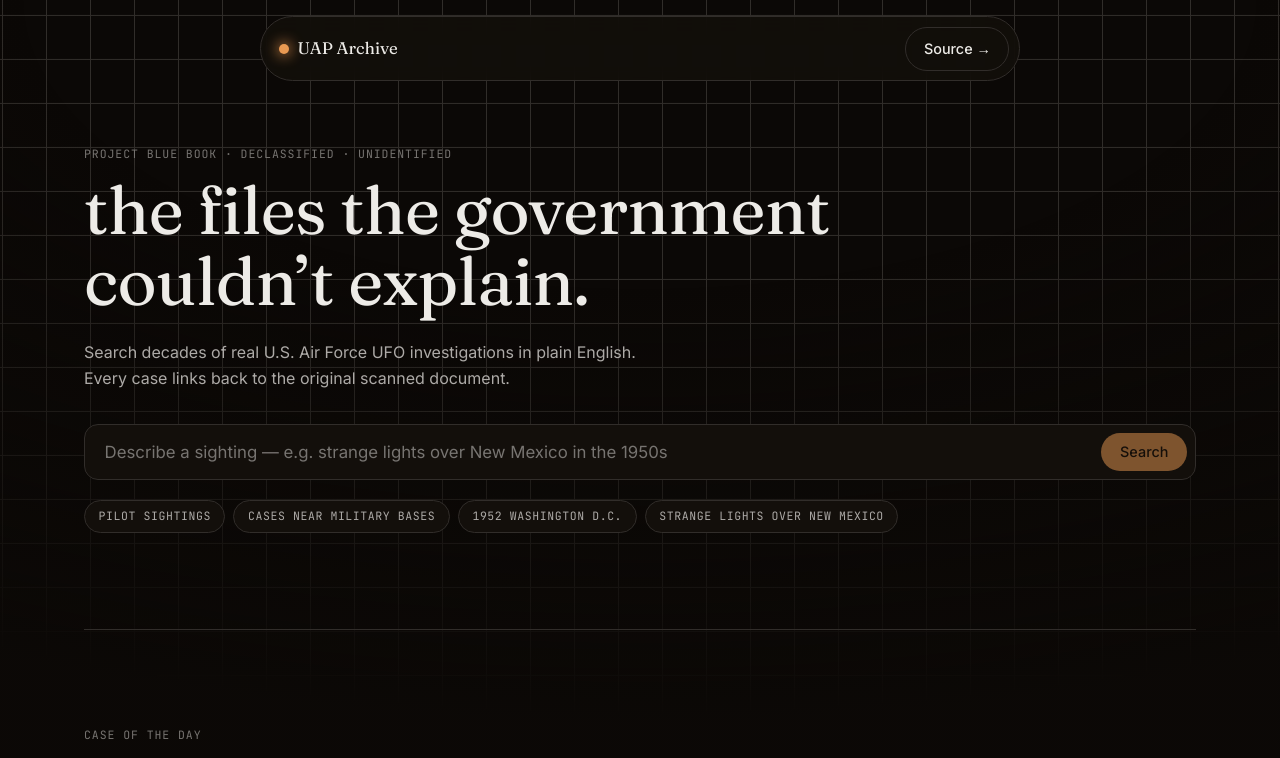
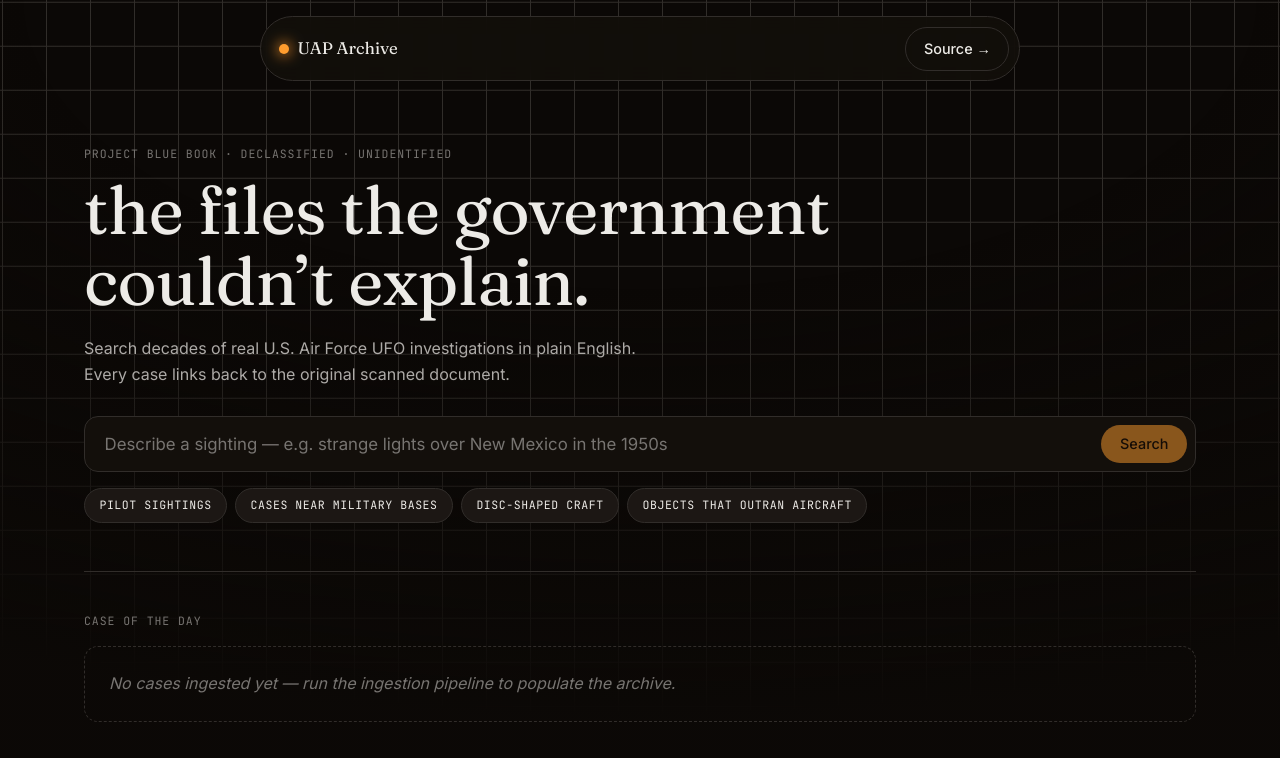
Before and after one commit to CHRISTIANSEBO/uap-archive, a React (Vite) app in the folder frontend/: page / in a window 1280 px wide. Shown: the top 758 px of the page. Built offline with nearby package versions, Linux system fonts and the light colour scheme; no server answers.

Commit message:
Polish: tighten homepage spacing, stronger amber accent + clickable chips, de-dup chips; exclude index/roll items (is_case) from random/search/stats/filters

```diff
--- a/frontend/src/pages/HomePage.tsx
+++ b/frontend/src/pages/HomePage.tsx
@@ -8,8 +8,8 @@ import type { CaseDetail } from "../types";
 const CHIPS = [
   "pilot sightings",
   "cases near military bases",
-  "1952 Washington D.C.",
-  "strange lights over New Mexico",
+  "disc-shaped craft",
+  "objects that outran aircraft",
 ];
 
 function place(c: CaseDetail): string {
@@ -30,19 +30,19 @@ export default function HomePage() {
 
   return (
     <>
-      <section className="section" style={{ marginTop: "2rem" }}>
+      <section style={{ marginTop: "1.5rem", marginBottom: "3rem" }}>
         <p className="meta">Project Blue Book · Declassified · Unidentified</p>
-        <h1 style={{ fontSize: "clamp(2.4rem, 6vw, 4.2rem)", margin: "0.5rem 0 1.5rem" }}>
+        <h1 style={{ fontSize: "clamp(2.4rem, 6vw, 4.2rem)", margin: "0.5rem 0 1.25rem" }}>
           the files the government
           <br />
           couldn&rsquo;t explain.
         </h1>
-        <p style={{ maxWidth: "56ch", marginBottom: "2rem" }}>
+        <p style={{ maxWidth: "56ch", marginBottom: "1.75rem" }}>
           Search decades of real U.S. Air Force UFO investigations in plain English.
           Every case links back to the original scanned document.
         </p>
         <SearchBar />
-        <div className="badges" style={{ marginTop: "1.25rem" }}>
+        <div className="badges" style={{ marginTop: "1rem" }}>
           {CHIPS.map((c) => (
             <Link
               key={c}
@@ -55,9 +55,9 @@ export default function HomePage() {
         </div>
       </section>
 
-      <hr className="rule" />
+      <hr className="rule" style={{ marginBlock: "var(--space-xl)" }} />
 
-      <section className="section">
+      <section style={{ marginBottom: "3rem" }}>
         <p className="meta">Case of the Day</p>
         {loading ? (
           <div style={{ marginTop: "1rem" }}>
--- a/frontend/src/styles.css
+++ b/frontend/src/styles.css
@@ -16,10 +16,10 @@
   --color-muted: oklch(56% 0.006 65);
 
   /* Accent — amber (single functional accent) + coral emphasis */
-  --color-accent: oklch(75% 0.13 60);
+  --color-accent: oklch(78% 0.165 62);
   --color-accent-2: oklch(66% 0.11 35);
-  --color-focus: oklch(78% 0.15 60);
-  --color-ink-on-accent: oklch(18% 0.02 60);
+  --color-focus: oklch(80% 0.17 62);
+  --color-ink-on-accent: oklch(16% 0.03 62);
 
   /* Type */
   --font-display: "Fraunces", Georgia, serif;
@@ -209,16 +209,21 @@ a:hover {
   font-size: 0.72rem;
   letter-spacing: 0.05em;
   text-transform: uppercase;
-  background: var(--color-paper-2);
+  background: var(--color-paper-3);
   border: 1px solid var(--color-rule);
-  color: var(--color-body);
+  color: var(--color-ink);
   border-radius: var(--radius-pill);
-  padding: 0.4rem 0.85rem;
+  padding: 0.45rem 0.9rem;
   cursor: pointer;
+  transition:
+    border-color 0.15s ease,
+    background 0.15s ease;
 }
 .chip:hover {
   border-color: var(--color-accent);
+  background: color-mix(in oklch, var(--color-accent) 14%, var(--color-paper-3));
   color: var(--color-ink);
+  text-decoration: none;
 }
 
 /* --- Search box --- */
```
Also changed, not shown: 2 other files (tests, documents, lock files or other folders).
